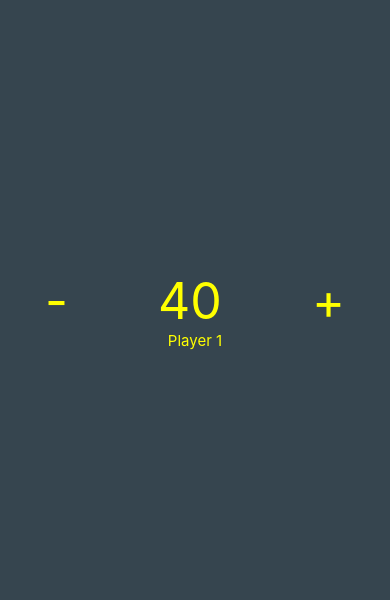
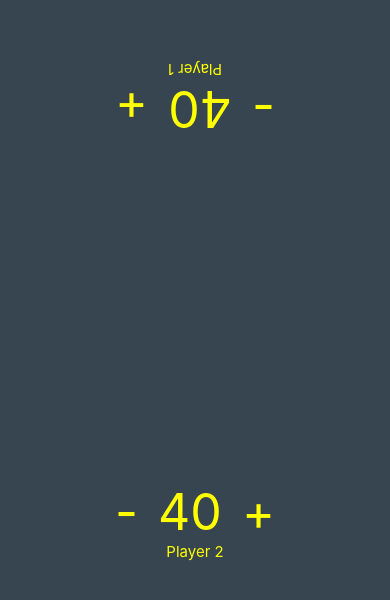
Before and after one commit to Jimmah661/MtGLifeTracker, a React Native app: screen / in a window 390 px wide. Shown: the part 112-712 px from the top of the page. Built offline with nearby package versions, Linux system fonts and the light colour scheme.

Commit message:
Working on creating splash page, Life tracking is now working properly. Need to work on rotation of components and outlining

```diff
--- a/App.js
+++ b/App.js
@@ -1,16 +1,35 @@
 import React, {Component} from 'react';
 import { StyleSheet, Text, View } from 'react-native';
 import Tracker from './component/tracker';
+import Footer from './component/footer';
+import SelectionScreen from './component/selectionScreen';
 
 export default class App extends Component {
   state={
-    players: 2
+    selection: true,
+    players: ["1", "2"],
+    startingLife: 0
+  }
+
+  startGame = () => {
+    this.setState({selection: true})
   }
 
   render() {
-    return (
+    return (this.state.selection ?
       <View style={styles.container}>
-        <Tracker />
+        <Tracker startingLife={this.state.startingLife} player="1" rotate={true}/>
+        <Tracker startingLife={this.state.startingLife} player="2" />
+        {/* {this.state.players.map((item, index) => {
+          return (
+            <Tracker player={item} key={index}/>
+          )
+        })} */}
+        {/* <Footer /> */}
+      </View>
+      :
+      <View style={styles.container}>
+        <SelectionScreen startGame={this.startGame} />
       </View>
     );
   }
@@ -21,6 +40,6 @@ const styles = StyleSheet.create({
     flex: 1,
     backgroundColor: '#36454f',
     alignItems: 'center',
-    justifyContent: 'center',
+    justifyContent: 'space-around',
   },
 });
--- /dev/null
+++ b/component/footer.jsx
@@ -0,0 +1,18 @@
+import React, { Component } from "react";
+import { View, StyleSheet, TouchableOpacity, Text, Modal, Button, TextInput } from "react-native";
+
+class Footer extends Component {
+  render() {
+    return(
+      <View style={Styles.background}></View>
+    )
+  }
+}
+
+const Styles = StyleSheet.create({
+  background: {
+    backgroundColor: "blue"
+  }
+})
+
+export default Footer;
--- /dev/null
+++ b/component/selectionScreen.jsx
@@ -0,0 +1,119 @@
+import React, { Component } from "react";
+import { View, Text, StyleSheet, TouchableOpacity } from "react-native";
+
+class SelectionScreen extends Component {
+  state = {
+    startingLife: 20
+  };
+
+  render() {
+    return (
+      <View>
+        <Text style={styles.textable}>How many players?</Text>
+        <View style={styles.row}>
+          <TouchableOpacity
+            id="1"
+            name="test"
+            style={styles.button}
+            onPress={() => console.log(this)}
+          >
+            <Text style={styles.buttonFont}>1</Text>
+          </TouchableOpacity>
+          <TouchableOpacity
+            style={(styles.button, styles.buttonHighlight)}
+            onPress={event => console.log(event.target)}
+          >
+            <Text style={styles.buttonFont, styles.buttonFontHighlight}>2</Text>
+          </TouchableOpacity>
+          <TouchableOpacity
+            style={styles.button}
+            onPress={event => console.log(event.target)}
+          >
+            <Text style={styles.buttonFont}>3</Text>
+          </TouchableOpacity>
+          <TouchableOpacity
+            style={styles.button}
+            onPress={event => console.log(event.target)}
+          >
+            <Text style={styles.buttonFont}>4</Text>
+          </TouchableOpacity>
+        </View>
+
+        <Text style={styles.textable}>Starting life total</Text>
+        <View style={styles.row}>
+          <TouchableOpacity
+            onPress={() =>
+              this.setState({ startingLife: this.state.startingLife - 10 })
+            }
+          >
+            <Text style={styles.textable}>-</Text>
+          </TouchableOpacity>
+          <Text style={styles.textable}>{this.state.startingLife}</Text>
+          <TouchableOpacity
+            onPress={() =>
+              this.setState({ startingLife: this.state.startingLife + 10 })
+            }
+          >
+            <Text style={styles.textable}>+</Text>
+          </TouchableOpacity>
+        </View>
+
+        <TouchableOpacity
+          style={{ alignItems: "center" }}
+          onPress={this.props.startGame}
+        >
+          <Text style={styles.textable}>Start Game</Text>
+        </TouchableOpacity>
+      </View>
+    );
+  }
+}
+
+const styles = StyleSheet.create({
+  textable: {
+    color: "yellow",
+    fontSize: 40,
+    paddingHorizontal: 10
+  },
+  row: {
+    flexDirection: "row",
+    justifyContent: "space-around"
+  },
+  column: {
+    flexDirection: "column",
+    justifyContent: "center"
+  },
+  button: {
+    aspectRatio: 1,
+    minWidth: "10%",
+    borderColor: "#fff",
+    borderWidth: 1,
+    justifyContent: "center",
+    alignItems: "center",
+    padding: 10
+  },
+  buttonFont: {
+    color: "yellow",
+    fontSize: 30,
+    padding: 5
+  },
+  buttonHighlight: {
+    aspectRatio: 1,
+    minWidth: "10%",
+    borderColor: "#fff",
+    borderWidth: 1,
+    justifyContent: "center",
+    alignItems: "center",
+    padding: 10,
+    backgroundColor: "#fff",
+    opacity: .25
+  },
+  buttonFontHighlight: {
+    opacity: 1,
+    color: "yellow",
+    fontSize: 30,
+    padding: 5
+  }
+});
+
+export default SelectionScreen;
--- a/component/tracker.jsx
+++ b/component/tracker.jsx
@@ -1,60 +1,114 @@
-import React, { Component } from 'react';
-import { View, StyleSheet, TouchableOpacity, Text } from 'react-native';
+import React, { Component } from "react";
+import {
+  View,
+  StyleSheet,
+  TouchableOpacity,
+  Text,
+  Modal,
+  Button,
+  TextInput
+} from "react-native";
 
 class Tracker extends Component {
   state = {
     value: 40,
-        name: "Player 1"
-    }
+    name: "Player " + this.props.player,
+    modalIsOpen: false
+  };
+
+  timer = null;
 
   increaseValue = () => {
     this.setState({
-            value: this.state.value+1
-        })
-    }
+      value: this.state.value + 1
+    });
+  };
 
   bigIncreaseValue = () => {
     this.setState({
-            value: this.state.value+10
+      value: this.state.value + 10
     });
-
-    }
+    this.timer = setTimeout(this.bigIncreaseValue, 500)
+  };
 
   decreaseValue = () => {
     this.setState({
-            value: this.state.value-1
-        })
-    }
+      value: this.state.value - 1
+    });
+  };
 
   bigDecreaseValue = () => {
     this.setState({
-            value: this.state.value-10
-        })
+      value: this.state.value - 10
+    });
+    this.timer = setTimeout(this.bigDecreaseValue, 500)
+  };
+
+  cancelTimeout = () => {
+    clearTimeout(this.timer)
   }
 
-    changeName = () => {
-
-    }
+  onChangeText = event => {
+    let newName = event.nativeEvent.text;
+    this.setState({ name: newName });
+  };
 
   render() {
-        return(
-            <View style={styles.column}>
+    return (
+      <View
+        style={(styles.column, this.props.rotate ? styles.columnRotateUp : {})}
+      >
         <View style={styles.row}>
-                    <TouchableOpacity style={styles.background} onPress={this.decreaseValue} onLongPress={this.bigDecreaseValue}>
+          {/* MINUS BUTTON FUNCTION */}
+          <TouchableOpacity
+            style={styles.background}
+            onPress={this.decreaseValue}
+            onLongPress={this.bigDecreaseValue}
+            onPressOut={this.cancelTimeout}
+          >
             <Text style={styles.textable}>-</Text>
           </TouchableOpacity>
+          {/* LIFE VALUE DISPLAY */}
           <Text style={styles.textable}>{this.state.value}</Text>
-                    <TouchableOpacity style={styles.background} onPress={this.increaseValue} onLongPress={this.bigIncreaseValue}>
+          {/* PLUS BUTTON FUNCTION */}
+          <TouchableOpacity
+            style={styles.background}
+            onPress={this.increaseValue}
+            onLongPress={this.bigIncreaseValue}
+            onPressOut={this.cancelTimeout}
+          >
             <Text style={styles.textable}>+</Text>
           </TouchableOpacity>
         </View>
         <View style={styles.row}>
-                    <TouchableOpacity>
+          <TouchableOpacity
+            onPress={() => {
+              this.setState({ modalIsOpen: !this.state.modalIsOpen });
+            }}
+          >
             <Text style={styles.nameText}>{this.state.name}</Text>
           </TouchableOpacity>
         </View>
+        <Modal
+          style={{ height: "100%" }}
+          visible={this.state.modalIsOpen}
+          animationType="slide"
+          transparent={true}
+        >
+          <View style={styles.modal}>
+            <TextInput style={styles.input} onChange={this.onChangeText}>
+              {this.state.name}
+            </TextInput>
+            <Button
+              title="Close"
+              onPress={() => {
+                this.setState({ modalIsOpen: !this.state.modalIsOpen });
+              }}
+            />
           </View>
-        )
+        </Modal>
+      </View>
+    );
   }
 }
 
@@ -62,24 +116,41 @@ const styles = StyleSheet.create({
   row: {
     flexDirection: "row",
     width: "100%",
-        justifyContent: "space-around"
+    justifyContent: "space-evenly"
   },
   column: {
     flexDirection: "column",
-        width: "100%",
-
+    width: "100%"
+  },
+  columnRotateUp: {
+    transform: [{ rotate: "180deg" }]
+  },
+  columnRotateLeft: {
+    transform: [{ rotate: "270deg" }]
+  },
+  columnRotateRight: {
+    transform: [{ rotate: "90deg" }]
   },
   textable: {
     color: "yellow",
     fontSize: 50,
     paddingHorizontal: 10
   },
+  input: {
+    borderColor: "black",
+    borderRadius: 5,
+    borderWidth: 1,
+    fontSize: 40,
+    color: "yellow",
+    textAlign: "center"
+  },
   nameText: {
     color: "yellow",
-        fontSize: 15,
+    fontSize: 15
   },
-    background: {
-        // backgroundColor: "#fff"
+  modal: {
+    backgroundColor: "green",
+    padding: 20
   }
 });
 
```
Lines whose indentation alone changed are shown as unchanged.
